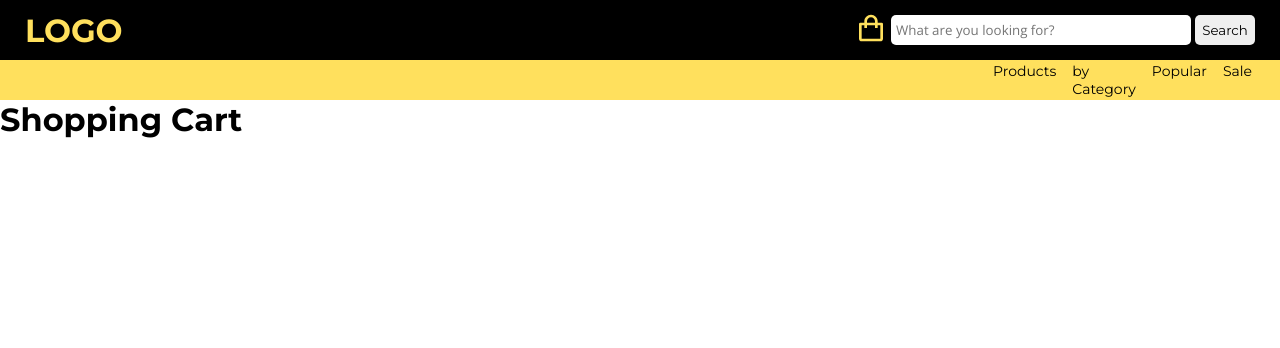
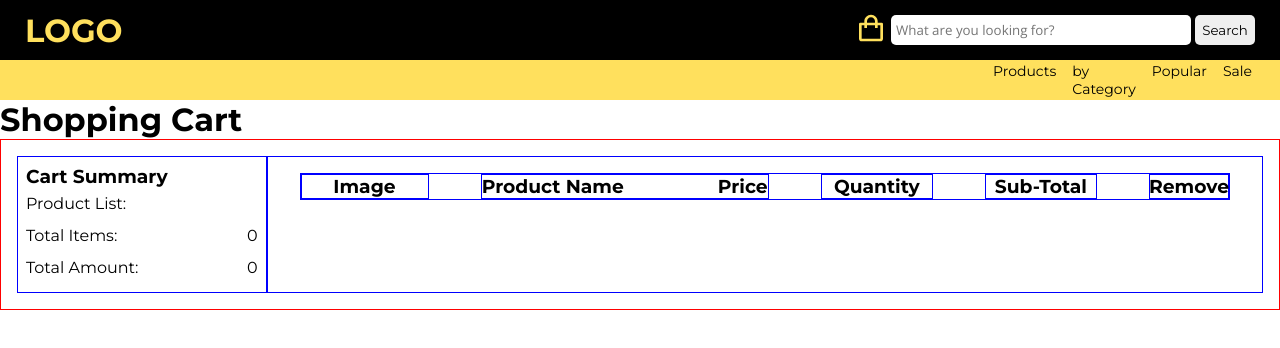
Before and after one commit to uryellll/grocery-app, a React (Create React App) app: page /shopping-cart in a window 1280 px wide. Shown: the top 348 px of the page. Built offline with nearby package versions, Linux system fonts and the light colour scheme.

Commit message:
added cart summary and fix cart item component

```diff
--- a/package.json
+++ b/package.json
@@ -10,6 +10,7 @@
     "@testing-library/react": "^11.1.1",
     "@testing-library/user-event": "^12.2.0",
     "react": "^17.0.1",
+    "react-alice-carousel": "^2.2.0",
     "react-dom": "^17.0.1",
     "react-icons": "^4.1.0",
     "react-redux": "^7.2.2",
--- a/src/Components/ShoppingCart/CartItems.js
+++ b/src/Components/ShoppingCart/CartItems.js
@@ -6,7 +6,6 @@ import {
   reduceQuantity,
 } from '../../redux/Shopping/shoppingActions'
 import { connect } from 'react-redux'
-import { Button } from '@material-ui/core'
 
 const CartItems = ({
   cartItemData,
@@ -19,9 +18,10 @@ const CartItems = ({
       <div className={classes.cartItemImage}>
         <img src={cartItemData.image} alt={cartItemData.name} />
       </div>
-      <div className={classes.details}>
+      <div className={classes.cartItemDetails}>
         <p>{cartItemData.name}</p>
         <p>{cartItemData.price}</p>
+      </div>
       <div className={classes.adjQuantity}>
         <button
           onClick={() => {
@@ -39,15 +39,17 @@ const CartItems = ({
           -
         </button>
       </div>
-        <Button
-          variant="contained"
+      <div className={classes.SubTotal}>
+        <p>{cartItemData.quantity * cartItemData.price}</p>
+      </div>
+      <button
+        className={classes.CartRemoveBtn}
         onClick={() => {
           removeFromCart(cartItemData.id)
         }}
       >
         Remove
-        </Button>
-      </div>
+      </button>
     </div>
   )
 }
--- a/src/Components/ShoppingCart/cartItems.module.css
+++ b/src/Components/ShoppingCart/cartItems.module.css
@@ -1,16 +1,16 @@
 .container {
   display: flex;
-  justify-content: space-around;
-  width: 30rem;
-  margin: 3rem;
-  padding: 10px 20px;
-  border: 1px dashed red;
+  justify-content: space-between;
+  align-items: center;
+  margin: 0.5rem;
+  padding: 1rem;
 }
 
 .cartItemImage {
   height: 8rem;
-  width: 10rem;
+  width: 8rem;
   position: relative;
+  border: 1px solid blue;
 }
 
 img {
@@ -20,14 +20,38 @@ img {
   display: inline-block;
 }
 
-.details {
+.cartItemDetails {
   display: flex;
-  flex-direction: column;
-  justify-content: space-around;
-  width: 15rem;
+  justify-content: space-between;
+  width: 18rem;
+  padding: 0rem 1rem;
+  border: 1px solid blue;
 }
 
 .adjQuantity {
   display: flex;
+  width: 7rem;
   justify-content: space-between;
+  border: 1px solid blue;
 }
+
+.adjQuantity button {
+  height: 2rem;
+  width: 1.5rem;
+  border-radius: 0.3rem;
+  border: none;
+  border: 1px solid blue;
+}
+
+.SubTotal {
+  width: 7rem;
+  border: 1px solid blue;
+  text-align: center;
+}
+
+.CartRemoveBtn {
+  height: 2rem;
+  width: 5rem;
+  border-radius: 0.3rem;
+  border: none;
+}
--- a/src/Components/data.js
+++ b/src/Components/data.js
@@ -16,91 +16,91 @@ export default {
       id: 'potatoes',
       name: 'Potatoes',
       image: potatoes,
-      price: '100',
+      price: 50,
       type: 'vegetable',
     },
     {
       id: 'cabbage',
       name: 'Cabbage',
       image: cabbage,
-      price: '100',
+      price: 80,
       type: 'vegetable',
     },
     {
       id: 'garlic',
       name: 'Garlic',
       image: garlic,
-      price: '100',
+      price: 30,
       type: 'vegetable',
     },
     {
       id: 'redOnion',
       name: 'Red Onion',
       image: onionRed,
-      price: '100',
+      price: 10,
       type: 'vegetable',
     },
     {
       id: 'onion',
       name: 'Onion',
       image: onion,
-      price: '100',
+      price: 20,
       type: 'vegetable',
     },
     {
       id: 'tomatoes',
       name: 'Tomatoes',
       image: tomatoes,
-      price: '100',
+      price: 100,
       type: 'vegetable',
     },
     {
       id: 'lays',
       name: 'Lays',
       image: lays,
-      price: '100',
+      price: 100,
       type: 'snack',
     },
     {
       id: 'laysHoneyBbq',
       name: 'Lays HoneyBbq',
       image: laysHoney,
-      price: '100',
+      price: 100,
       type: 'snack',
     },
     {
       id: 'laysLowfat',
       name: 'Lays Lowfat',
       image: laysLowfat,
-      price: '100',
+      price: 100,
       type: 'snack',
     },
     {
       id: 'coke',
       name: 'Coke',
       image: coke,
-      price: '100',
+      price: 100,
       type: 'drink',
     },
     {
       id: 'pepsi',
       name: 'Pepsi',
       image: pepsi,
-      price: '100',
+      price: 100,
       type: 'drink',
     },
     {
       id: 'meat',
       name: 'Meat',
       image: lays,
-      price: '100',
+      price: 100,
       type: 'meatPoultry',
     },
     {
       id: 'chickenWings',
       name: 'Chicken Wings',
       image: laysHoney,
-      price: '100',
+      price: 100,
       type: 'meatPoultry',
     },
   ],
--- a/src/Containers/Shopping Cart/ShoppingCart.js
+++ b/src/Containers/Shopping Cart/ShoppingCart.js
@@ -15,11 +15,58 @@ const ShoppingCart = ({ cart }) => {
     return <CartItems key={Math.random()} cartItemData={cartList} />
   })
 
+  const total = cart.reduce((currentTotal, item) => {
+    return item.price * item.quantity + currentTotal
+  }, 0)
+
+  const totalQuantity = cart.reduce((currentTotal, item) => {
+    return item.quantity + currentTotal
+  }, 0)
+
+  const productList = cart.map((item) => {
+    return <p>{item.name}</p>
+  })
+
   return (
     <>
       <NavigationBar />
       <h1>Shopping Cart</h1>
-      <div className={classes.cartContainer}>{shoppingCartList}</div>
+      <div className={classes.CartContainer}>
+        <div className={classes.CartInfo}>
+          <h3>Cart Summary</h3>
+          <p>Product List:</p>
+          <p>{productList}</p>
+          <div className={classes.CartInfoo}>
+            <p>Total Items:</p>
+            <p> {totalQuantity}</p>
+          </div>
+          <div className={classes.CartInfoo}>
+            <p>Total Amount:</p>
+            <p> {total}</p>
+          </div>
+        </div>
+        <div className={classes.CartItems}>
+          <div className={classes.CartTitleContainer}>
+            <div className={classes.CartImageTitle}>
+              <h3>Image</h3>
+            </div>
+            <div className={classes.CartProductName}>
+              <h3>Product Name</h3>
+              <h3>Price</h3>
+            </div>
+            <div className={classes.CartProductQuantity}>
+              <h3>Quantity</h3>
+            </div>
+            <div className={classes.CartProductQuantity}>
+              <h3>Sub-Total</h3>
+            </div>
+            <div className={classes.CartRemove}>
+              <h3>Remove</h3>
+            </div>
+          </div>
+          {shoppingCartList}
+        </div>
+      </div>
     </>
   )
 }
--- a/src/Containers/Shopping Cart/shoppingCart.module.css
+++ b/src/Containers/Shopping Cart/shoppingCart.module.css
@@ -1,6 +1,69 @@
-.cartContainer {
-  height: 100vh;
+.CartContainer {
+  display: flex;
+  width: 100vw;
+  justify-content: flex-start;
+  border: 1px red solid;
+  padding: 1rem;
+}
+
+.CartInfo,
+.CartItems {
   display: flex;
   flex-direction: column;
+  padding: 0.5rem;
+  border: 1px solid red;
+}
+
+.CartInfo {
+  align-items: left;
+  width: 20vw;
+  border: 1px solid blue;
+}
+
+.CartInfoo {
+  display: flex;
+  justify-content: space-between;
+}
+
+.CartItems {
+  width: 80vw;
+  flex-wrap: wrap;
+  border: 1px solid blue;
+}
+
+.CartTitleContainer {
+  display: flex;
+  justify-content: space-between;
+  margin: 0.5rem 1.5rem;
+  border: 1px solid blue;
+}
+
+.CartImageTitle,
+.CartProductQuantity,
+.CartRemove {
+  display: flex;
+  justify-content: center;
   align-items: center;
+  border: 1px solid blue;
 }
+
+.CartImageTitle {
+  width: 8rem;
+  border: 1px solid blue;
+}
+
+.CartProductName {
+  display: flex;
+  justify-content: space-between;
+  width: 18rem;
+  border: 1px solid blue;
+}
+
+.CartProductQuantity {
+  width: 7rem;
+}
+
+.CartRemove {
+  width: 5rem;
+  border: 1px solid blue;
+}
```
Also changed, not shown: 1 other file (tests, documents, lock files or other folders). Lines whose indentation alone changed are shown as unchanged.
